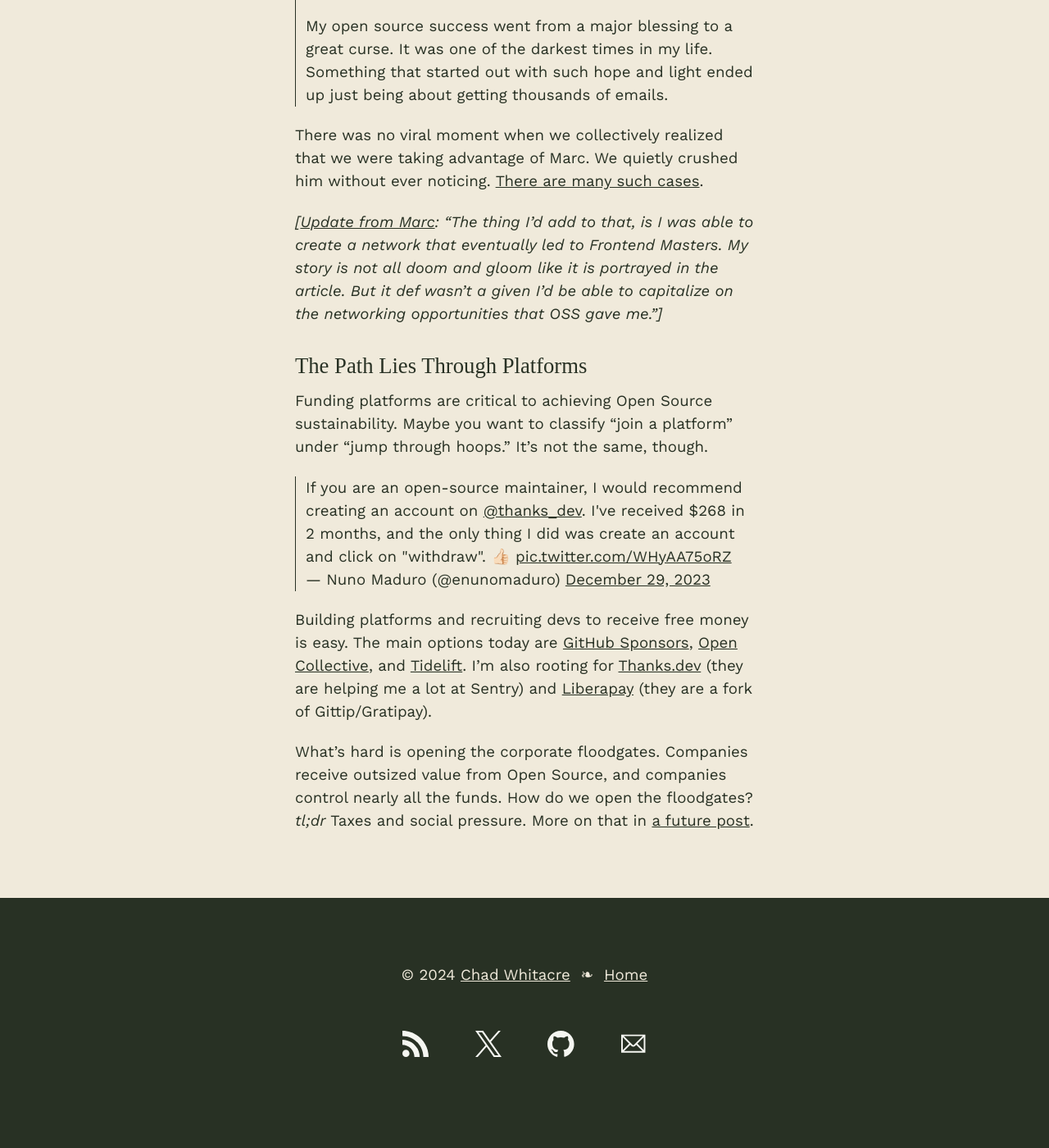
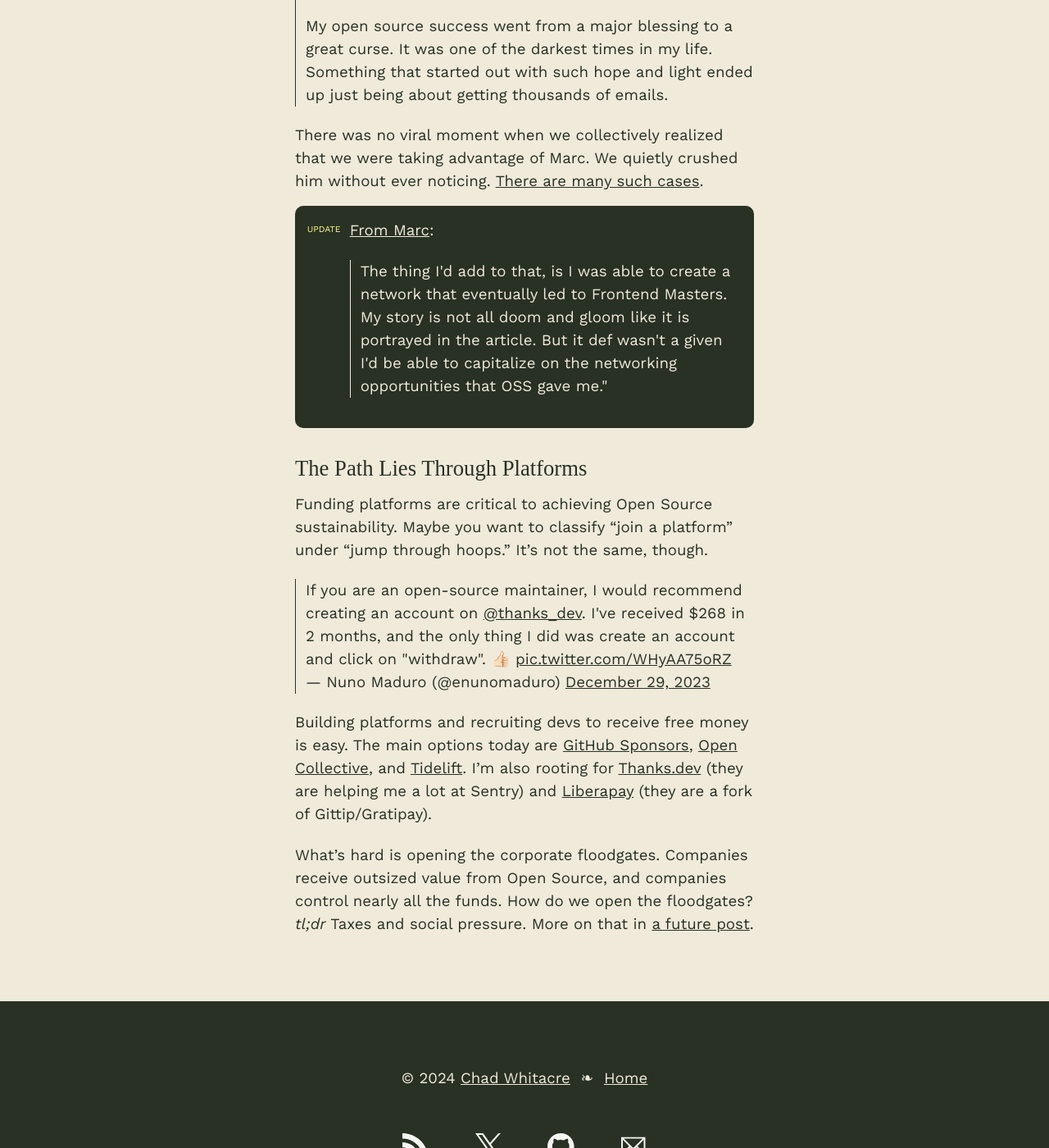
Before and after one commit to chadwhitacre/openpath, a Jekyll site: the page built from _posts/2024-01-19-the-open-source-sustainability-crisis.md, in a window 1280 px wide and 1400 px high, scrolled down 4937 px. Shown: the whole window at 82% size. Built offline with Jekyll 4.4.1, drawn with Linux system fonts in a browser that asks for light colours; some web fonts are replaced; comment, search, counter and statistics services are not loaded; before the commit the page ends 6306 px from its top, so only the background shows below that.

Commit message:
Update updates

```diff
--- a/_layouts/post.html
+++ b/_layouts/post.html
@@ -4,10 +4,10 @@
 
 <div class="content">
   <h2>{{ page.title }}</h2>
-  <p class="meta">
+  <div class="meta">
     By <a href="https://chadwhitacre.com/">Chad Whitacre</a> ❧ Published on {{
     page.date | date: '%B %e, %Y' }}
-  </p>
-  <p class="tldr"><span>tl;dr</span> {{ page.excerpt }}</p>
+  </div>
+  <div class="tldr"><span>tl;dr</span> {{ page.excerpt }}</div>
   {{ content }}
 </div>
--- a/_posts/2024-01-19-the-open-source-sustainability-crisis.md
+++ b/_posts/2024-01-19-the-open-source-sustainability-crisis.md
@@ -149,11 +149,14 @@
 advantage of Marc. We quietly crushed him without ever noticing. [There are
 many such cases](https://blog.tidelift.com/maintainer-burnout-is-real).
 
-_[[Update from Marc](https://twitter.com/1Marc/status/1748422612114362706):
-"The thing I'd add to that, is I was able to create a network that eventually
-led to Frontend Masters. My story is not all doom and gloom like it is
-portrayed in the article. But it def wasn't a given I'd be able to capitalize
-on the networking opportunities that OSS gave me."]_
+<div class="update">
+  <span>Update</span>
+  <a href="https://twitter.com/1Marc/status/1748422612114362706">From Marc</a>:
+  <blockquote>The thing I'd add to that, is I was able to create a network
+  that eventually led to Frontend Masters. My story is not all doom and gloom
+  like it is portrayed in the article. But it def wasn't a given I'd be able to
+  capitalize on the networking opportunities that OSS gave me."</blockquote>
+</div>
 
 ## The Path Lies Through Platforms
 
--- a/assets/style.scss
+++ b/assets/style.scss
@@ -73,6 +73,7 @@
 ol + p,
 ul + p,
 p + p,
+div + p,
 p + div {
   padding: 16pt 0 0;
 }
@@ -285,11 +286,11 @@
   article {
     background: var(--white);
     color: var(--black);
-    .tldr {
+    .tldr,
+    .update {
       display: block;
       position: relative;
       span {
-        color: var(--yellow);
         text-transform: uppercase;
         font-size: 8pt;
         line-height: 8pt;
@@ -298,11 +299,26 @@
         top: 18pt;
         left: 11pt;
       }
+      margin: 12pt 0 0;
+      padding: 12pt 12pt 12pt 50pt;
+      border-radius: 10px;
+
+      &.tldr {
+        background: var(--green);
+      }
+      &.update {
+        background: var(--black);
+      }
       color: var(--white);
-      background: var(--green);
-      margin: 12pt 0 0;
-      padding: 12pt 12pt 12pt 42pt;
-      border-radius: 10px;
+      span {
+        color: var(--yellow);
+      }
+      a {
+        color: var(--white);
+      }
+      blockquote {
+        border-left-color: var(--white);
+      }
     }
     a {
       color: var(--black);
```
Also changed, not shown: _drafts/funding-the-five-thousand.md (added, +24 -0 lines), _posts/2024-01-25-questioning-the-value-of-open-source-software.md (+5 -0 lines).
